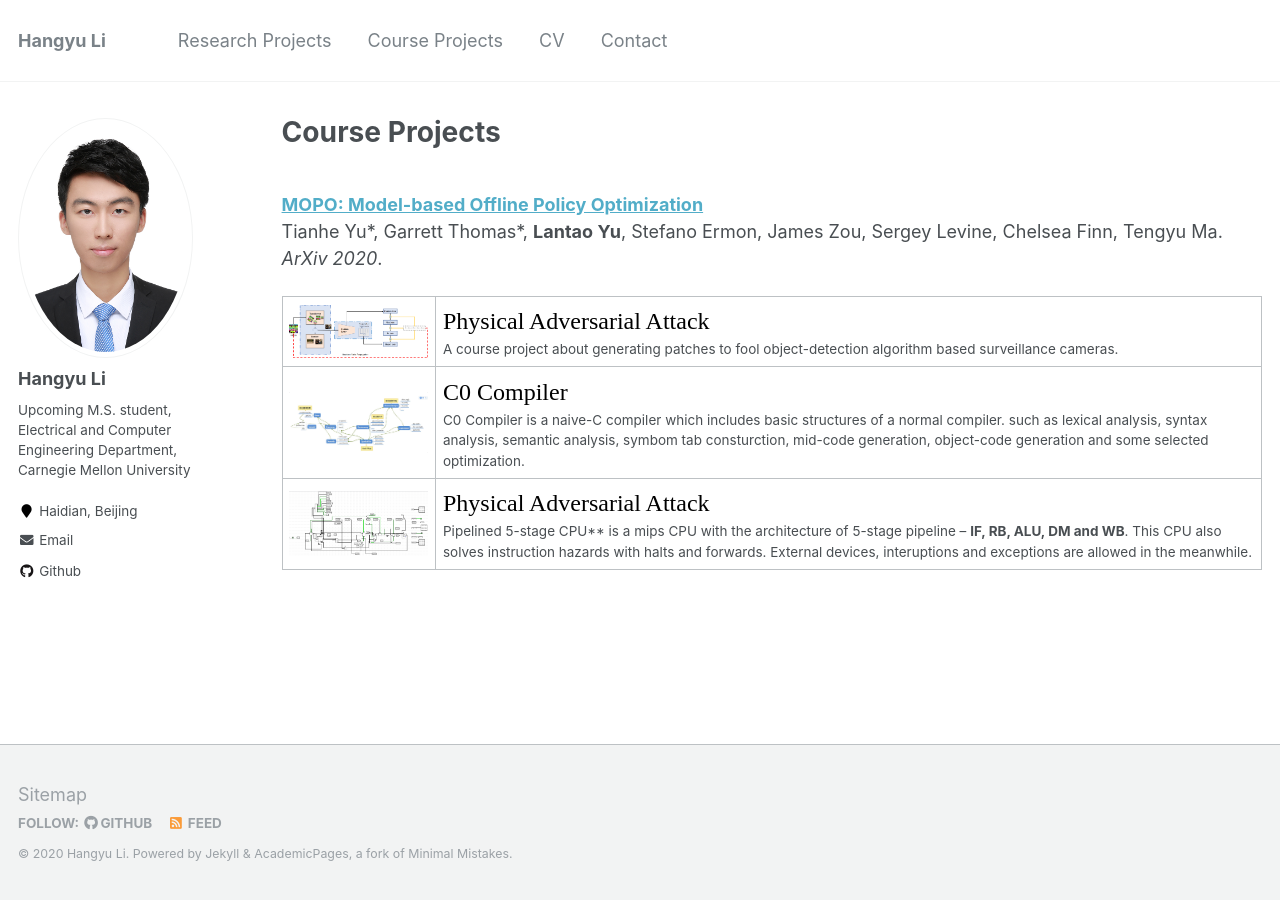
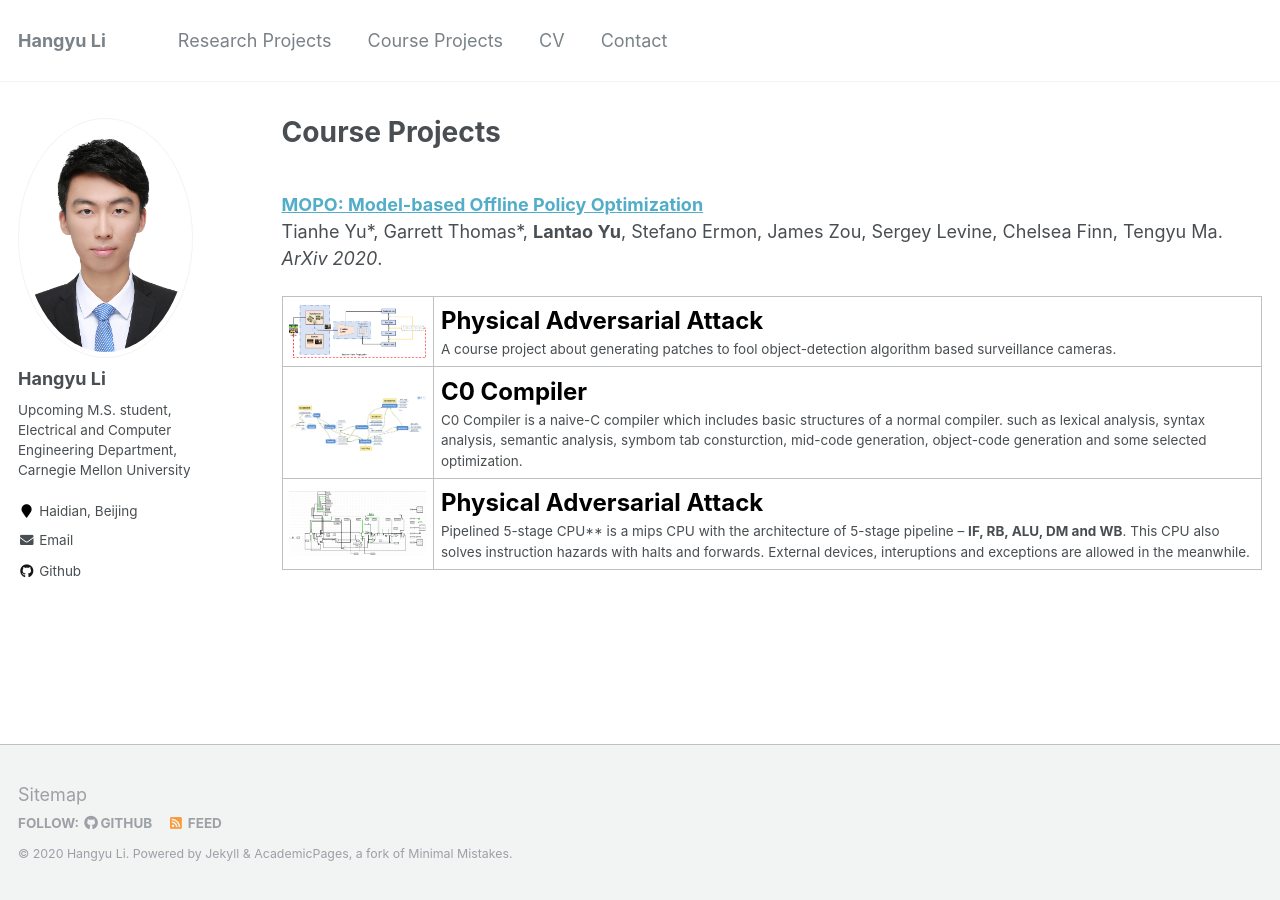
Before and after one commit to lhy9816/lhy9816.github.io, a Jekyll site: the page built from _pages/course-projects.md, in a window 1280 px wide. Built offline with Jekyll 4.4.1, drawn with Linux system fonts in a browser that asks for light colours.

Commit message:
init course projects

```diff
--- a/_pages/course-projects.md
+++ b/_pages/course-projects.md
@@ -16,6 +16,6 @@ Tianhe Yu\*, Garrett Thomas\*, <b>Lantao Yu</b>, Stefano Ermon, James Zou, Serge
 
 
 | :----------------------------------------------------------: | ------------------------------------------------------------ |
-| <img src="https://raw.githubusercontent.com/lhy9816/lhy9816.github.io/master/images/arch.png" align="left" width="300"> | <font face="Times New Roman" color=black size=5>Physical Adversarial Attack</font><br> A course project about generating patches to fool object-detection algorithm based surveillance cameras. |
-| <img src="https://raw.githubusercontent.com/lhy9816/lhy9816.github.io/master/images/compiler_01.png" align="left" width="300"> | <font face="Times New Roman" color=black size=5>C0 Compiler</font><br> C0 Compiler is a naive-C compiler which includes basic structures of a normal compiler. such as lexical analysis, syntax analysis, semantic analysis, symbom tab consturction, mid-code generation, object-code generation and some selected optimization. |
-| <img src="https://raw.githubusercontent.com/lhy9816/lhy9816.github.io/master/images/computer_organized_P3.png" align="left" width="300"> | <font face="Times New Roman" color=black size=5>Physical Adversarial Attack</font> <br> Pipelined 5-stage CPU** is a mips CPU with the architecture of 5-stage pipeline -- **IF, RB, ALU, DM and WB**. This CPU also solves instruction hazards with halts and forwards. External devices, interuptions and exceptions are allowed in the meanwhile. |
+| <img src="https://raw.githubusercontent.com/lhy9816/lhy9816.github.io/master/images/arch.png" align="left" width="300"> | <b><font font-weight=bold color=black size=5 >Physical Adversarial Attack</font></b><br> A course project about generating patches to fool object-detection algorithm based surveillance cameras. |
+| <img src="https://raw.githubusercontent.com/lhy9816/lhy9816.github.io/master/images/compiler_01.png" align="left" width="300"> | <b><font  color=black size=5>C0 Compiler</font></b><br> C0 Compiler is a naive-C compiler which includes basic structures of a normal compiler. such as lexical analysis, syntax analysis, semantic analysis, symbom tab consturction, mid-code generation, object-code generation and some selected optimization. |
+| <img src="https://raw.githubusercontent.com/lhy9816/lhy9816.github.io/master/images/computer_organized_P3.png" align="left" width="300"> | <b><font  color=black size=5>Physical Adversarial Attack</font></b> <br> Pipelined 5-stage CPU** is a mips CPU with the architecture of 5-stage pipeline -- **IF, RB, ALU, DM and WB**. This CPU also solves instruction hazards with halts and forwards. External devices, interuptions and exceptions are allowed in the meanwhile. |
```
